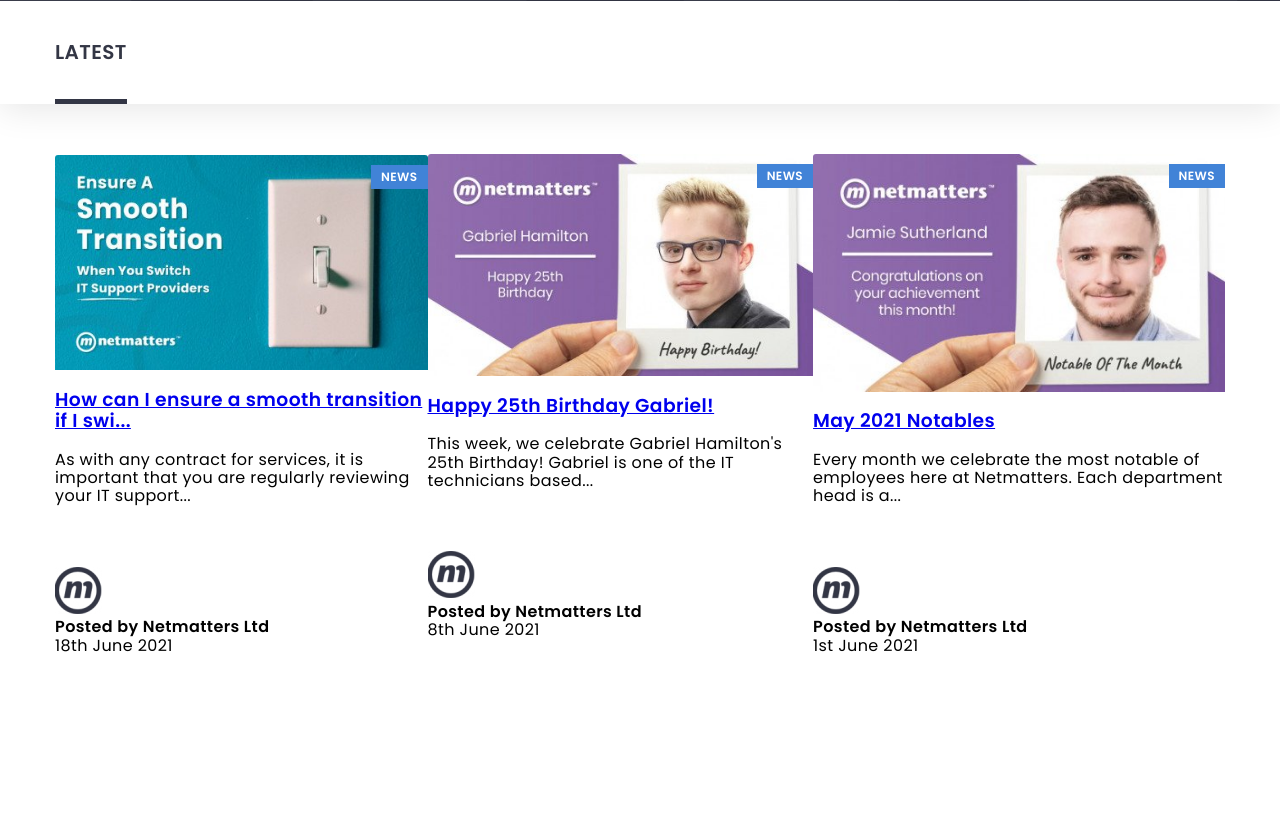
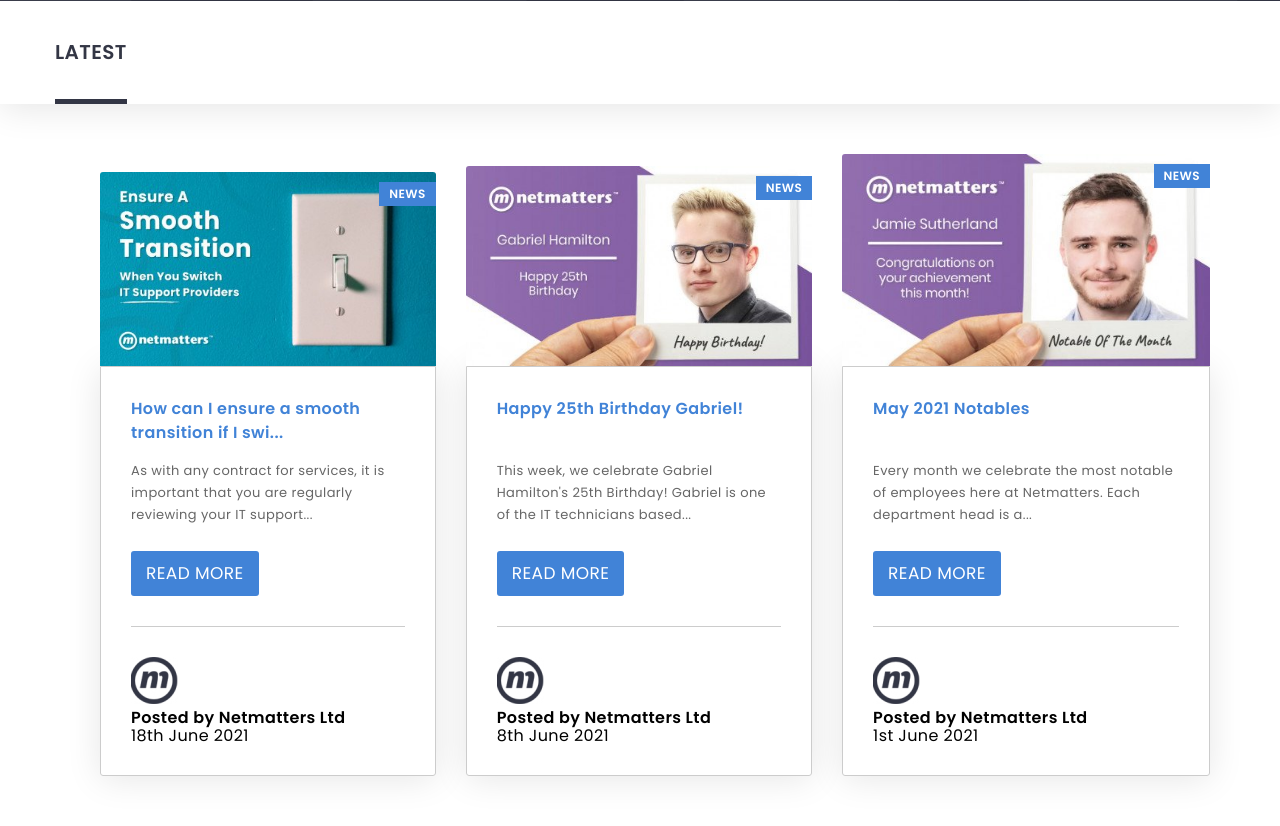
Before and after one commit to tahinia/HTML-CSS-Reflection, a PHP site: page / in a window 1280 px wide. Shown: the part 2215-3041 px from the top of the page. Before the commit the page ends 2867 px from the top, so only its background shows below. Run offline with PHP 8.4, Linux system fonts and the light colour scheme; some libraries are stand-ins or nearby versions.

Commit message:
beautified code

```diff
--- a/scss/_latest.scss
+++ b/scss/_latest.scss
@@ -27,7 +27,7 @@
     }
 }
 
-.cards-news{
+.cards-news {
     display: flex;
     flex-wrap: wrap;
     padding-left: 15px;
@@ -35,7 +35,19 @@
     margin-left: auto;
     margin-right: auto;
 
-    @include mq('sm'){
+    .news-1 {
+        padding: 0 15px;
+    }
+
+    .news-2 {
+        padding: 0 15px;
+    }
+
+    .news-3 {
+        padding: 0 15px;
+    }
+
+    @include mq('sm') {
         flex-direction: row;
         flex-wrap: nowrap;
         align-items: flex-start;
@@ -43,7 +55,7 @@
     }
 }
 
-.category{
+.category {
     position: absolute;
     color: #fff;
     font-size: .75rem;
@@ -58,30 +70,112 @@
     background-color: #4183d7;
 }
 
-.news-1{
-   @include mq('sm'){
-       margin-top: auto;
-       align-self: stretch;
-   }
-}
 
-.news-img-container{
+
+.news-img-container {
     position: relative;
     overflow: hidden;
 
-    &:hover img{
+    &:hover img {
         transform: scale(1.1);
         opacity: .75;
     }
 }
 
-.news-img{
+.news-img {
 
-    img {display: block;
+    img {
+        display: block;
         position: relative;
         border-radius: 3px 3px 0 0;
         width: 100%;
+        height: auto;
         transition: all 0.25s cubic-bezier(0.215, 0.61, 0.355, 1);
 
     }
 }
+
+.news-text {
+    border-top: 0;
+    border-radius: 0 0 3px 3px;
+    display: block;
+    border: 1px solid #ccc;
+    padding: 30px;
+    box-shadow: 0 3px 35px rgba(0, 0, 0, 0.1);
+
+    a {
+        text-decoration: none;
+    }
+
+    h3 {
+        color: #4183d7;
+        font-size: 1rem;
+        line-height: 1.5rem;
+        margin: 0 0 15px;
+
+
+        &:hover {
+            text-decoration: underline;
+        }
+    }
+
+    p {
+        color: #666;
+        line-height: 1.375rem;
+        font-size: 0.8125rem;
+        margin-bottom: 25px;
+    }
+
+    @include mq('sm') {
+        h3 {
+            min-height: 3rem;
+        }
+    }
+}
+
+.news-poster {
+    margin-top: 30px;
+    padding-top: 30px;
+    border-top: 1px solid #ccc;
+}
+
+.news-button {
+    background-color: #4183d7;
+
+    &:hover {
+        background-color: #286abd;
+    }
+}
+
+.news-1 {
+    @include mq('sm') {
+        margin-top: auto;
+        margin-left: 30px;
+        align-self: stretch;
+    }
+}
+
+.news-2 {
+    @include mq('sm') {
+        margin-top: auto;
+        align-self: stretch;
+    }
+}
+
+.news-3 {
+    @include mq('sm') {
+        display: none;
+    }
+
+    @include mq('lg') {
+        display: block;
+    }
+
+
+}
+
+@include mq(766px) {
+    .cards-news>*+* {
+        margin-top: 30px;
+    }
+}
--- a/scss/style.css
+++ b/scss/style.css
@@ -577,6 +577,18 @@
   margin-right: auto;
 }
 
+.cards-news .news-1 {
+  padding: 0 15px;
+}
+
+.cards-news .news-2 {
+  padding: 0 15px;
+}
+
+.cards-news .news-3 {
+  padding: 0 15px;
+}
+
 @media (min-width: 768px) {
   .cards-news {
     -webkit-box-orient: horizontal;
@@ -607,15 +619,6 @@
   background-color: #4183d7;
 }
 
-@media (min-width: 768px) {
-  .news-1 {
-    margin-top: auto;
-    -ms-flex-item-align: stretch;
-        -ms-grid-row-align: stretch;
-        align-self: stretch;
-  }
-}
-
 .news-img-container {
   position: relative;
   overflow: hidden;
@@ -632,7 +635,91 @@
   position: relative;
   border-radius: 3px 3px 0 0;
   width: 100%;
+  height: auto;
   -webkit-transition: all 0.25s cubic-bezier(0.215, 0.61, 0.355, 1);
   transition: all 0.25s cubic-bezier(0.215, 0.61, 0.355, 1);
 }
+
+.news-text {
+  border-top: 0;
+  border-radius: 0 0 3px 3px;
+  display: block;
+  border: 1px solid #ccc;
+  padding: 30px;
+  -webkit-box-shadow: 0 3px 35px rgba(0, 0, 0, 0.1);
+          box-shadow: 0 3px 35px rgba(0, 0, 0, 0.1);
+}
+
+.news-text a {
+  text-decoration: none;
+}
+
+.news-text h3 {
+  color: #4183d7;
+  font-size: 1rem;
+  line-height: 1.5rem;
+  margin: 0 0 15px;
+}
+
+.news-text h3:hover {
+  text-decoration: underline;
+}
+
+.news-text p {
+  color: #666;
+  line-height: 1.375rem;
+  font-size: 0.8125rem;
+  margin-bottom: 25px;
+}
+
+@media (min-width: 768px) {
+  .news-text h3 {
+    min-height: 3rem;
+  }
+}
+
+.news-poster {
+  margin-top: 30px;
+  padding-top: 30px;
+  border-top: 1px solid #ccc;
+}
+
+.news-button {
+  background-color: #4183d7;
+}
+
+.news-button:hover {
+  background-color: #286abd;
+}
+
+@media (min-width: 768px) {
+  .news-1 {
+    margin-top: auto;
+    margin-left: 30px;
+    -ms-flex-item-align: stretch;
+        -ms-grid-row-align: stretch;
+        align-self: stretch;
+  }
+}
+
+@media (min-width: 768px) {
+  .news-2 {
+    margin-top: auto;
+    -ms-flex-item-align: stretch;
+        -ms-grid-row-align: stretch;
+        align-self: stretch;
+  }
+}
+
+@media (min-width: 768px) {
+  .news-3 {
+    display: none;
+  }
+}
+
+@media (min-width: 1260px) {
+  .news-3 {
+    display: block;
+  }
+}
 /*# sourceMappingURL=style.css.map */
```
Also changed, not shown: index.html (indentation only), 1 other file.
